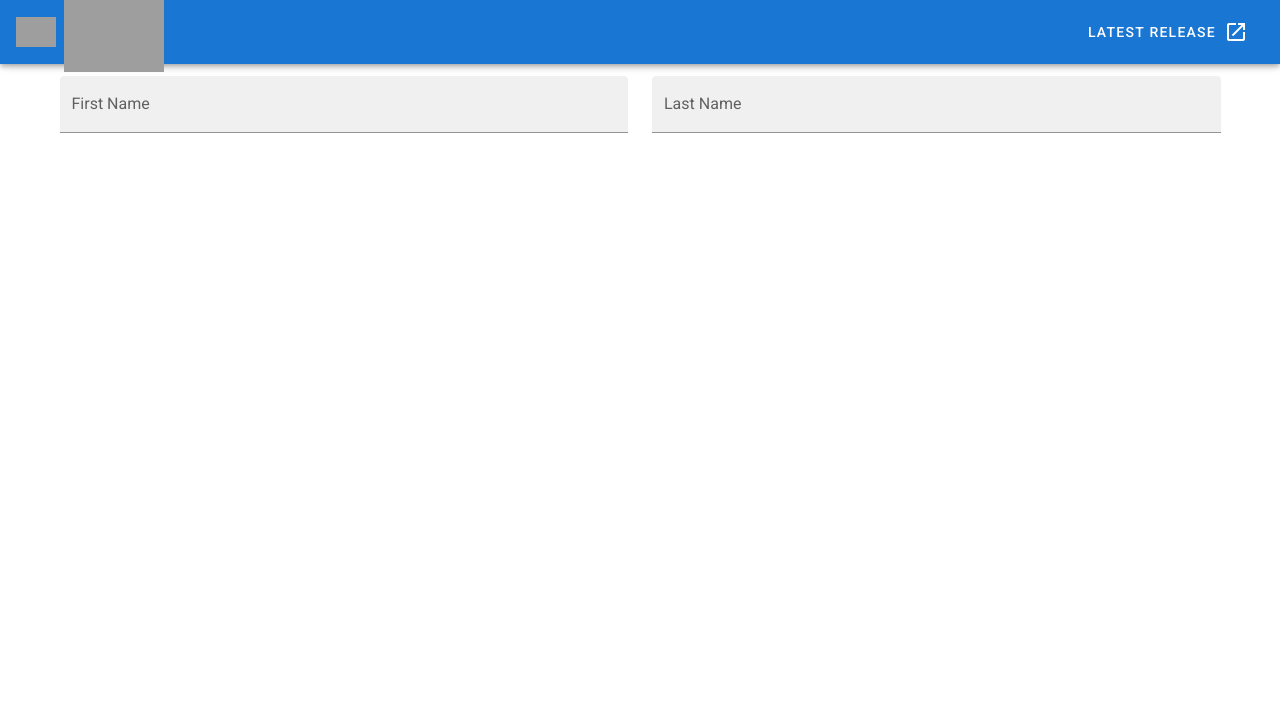
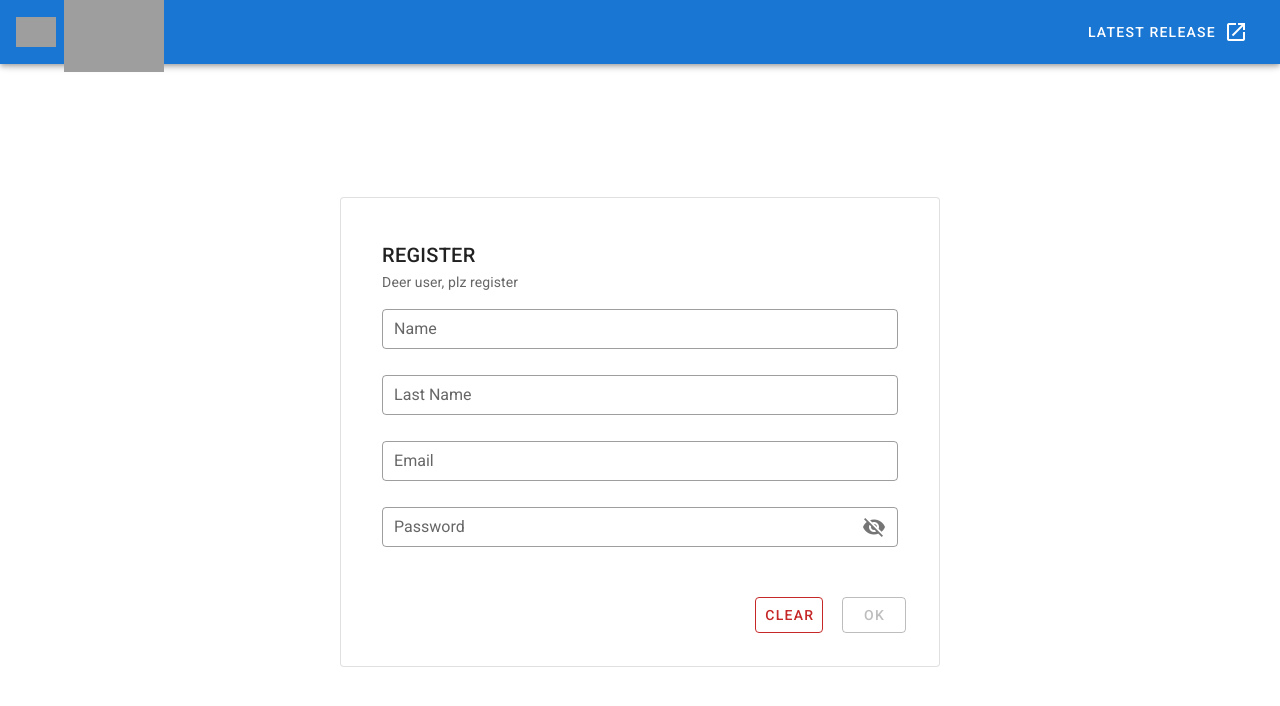
Before and after one commit to mpuseljic/animal-shelter, a Vue app: page /register in a window 1280 px wide. Shown: the top 706 px of the page. Built offline with nearby package versions, Linux system fonts and the light colour scheme; grey boxes are pictures that could not be loaded.

Commit message:
Update RegisterView.vue

```diff
--- a/src/views/RegisterView.vue
+++ b/src/views/RegisterView.vue
@@ -1,43 +1,171 @@
 <template>
-  <v-form>
-    <v-container>
-      <v-row>
-        <v-col
-          cols="12"
-          sm="6"
-        >
+	<v-container fill-height fluid class="background">
+		<v-row align="center" justify="center">
+			<v-col align="center" justify="center" cols="12">
+				<v-card class="card-border" width="600px" outlined>
+					<v-card-title align="left">REGISTER</v-card-title>
+					<v-card-subtitle align="left">
+						Deer user, plz register
+					</v-card-subtitle>
+					<v-card-text>
+						<v-form v-model="valid">
 							<v-text-field
-            v-model="first"
-            label="First Name"
-            filled
-          ></v-text-field>
-        </v-col>
-
-        <v-col
-          cols="12"
-          sm="6"
-        >
+								v-model="firstName"
+								dense
+								label="Name"
+								clearble
+								type="text"
+								outlined></v-text-field>
 							<v-text-field
-            v-model="last"
+								v-model="lastName"
+								dense
 								label="Last Name"
-            filled
-          ></v-text-field>
+								clearble
+								type="text"
+								outlined></v-text-field>
+							<v-text-field
+								v-model="email"
+								dense
+								label="Email"
+								clearble
+								type="text"
+								:rules="[rules.required, rules.email]"
+								outlined></v-text-field>
+							<v-text-field
+								v-model="password"
+								dense
+								label="Password"
+								clearble
+								:append-icon="
+									showIcon ? 'mdi-eye' : 'mdi-eye-off'
+								"
+								:rules="[rules.required, rules.min]"
+								:type="showIcon ? 'text' : 'password'"
+								outlined></v-text-field>
+						</v-form>
+					</v-card-text>
+					<v-card-actions class="card-actions">
+						<v-btn
+							class="btn-right-margin"
+							@click="clearFormData"
+							color="red darken-3"
+							outlined>
+							CLEAR
+						</v-btn>
+						<v-btn
+							:disabled="isButtonDisabled"
+							outlined
+							@click="registerUser()">
+							OK
+						</v-btn>
+					</v-card-actions>
+				</v-card>
 			</v-col>
 		</v-row>
 	</v-container>
-  </v-form>
 </template>
 
+<script>
+import {
+	doc,
+	auth,
+	db,
+	setDoc,
+	createUserWithEmailAndPassword,
+} from "../../firebase.js";
+export default {
+	name: "RegistrationView",
+	components: {},
+	watch: {
+		valid: function (newVal, oldVal) {
+			if (newVal != true) {
+				this.isButtonDisabled = true;
+			} else {
+				this.isButtonDisabled = false;
+			}
+		},
+	},
+	data() {
+		return {
+			isButtonDisabled: false,
+			valid: true,
+			firstName: null,
+			lastName: null,
+			email: null,
+			password: null,
+			showIcon: false,
+			rules: {
+				required: (value) => !!value || "Required.",
+				min: (v) => v?.length >= 6 || "Min 6 characters",
+				email: (v) =>
+					!v ||
+					/^\w+([.-]?\w+)*@\w+([.-]?\w+)*(\.\w{2,3})+$/.test(v) ||
+					"E-mail must be valid",
+			},
+		};
+	},
+	created() {},
+	mounted() {},
+	destroyed() {},
+	methods: {
+		clearFormData() {
+			this.firstName = null;
+			this.lastName = null;
+			this.email = null;
+			this.password = null;
+		},
+		postActionMoveToView() {
+			this.$router.push({ path: "/animals" });
+		},
+		async saveAdditionalData(user, email, firstName, lastName) {
+			await setDoc(doc(db, "users", email), {
+				Email: email,
+				FirstName: firstName,
+				LastName: lastName,
+				AuthorisationType: "USER",
+			});
+		},
+		registerUser() {
+			debugger;
+			const email = this.email;
+			const password = this.password;
+			createUserWithEmailAndPassword(auth, email, password)
+				.then((userCredential) => {
+					debugger;
+					// Signed in
+					const user = userCredential.user;
+					const firstName = this.firstName;
+					const lastName = this.lastName;
+					this.saveAdditionalData(user, email, firstName, lastName);
+					this.postActionMoveToView();
+				})
+				.catch((error) => {
+					debugger;
+					const errorCode = error.code;
+					const errorMessage = error.message;
+					console.log(error, errorCode, errorMessage);
+				});
+		},
+	},
+};
+</script>
 
+<style>
+.card-border {
+	padding: 2%;
+}
 
-<script>
+.card-text-border {
+	padding: 2.5%;
+}
 
-  export default {
-    name: "RegisterView",
-    data(){
-      return {
-        //properties
+.card-actions {
+	display: flex;
+	align-items: center;
+	justify-content: flex-end;
 }
+
+.btn-right-margin {
+	margin-right: 2%;
 }
-  }
-</script>
+</style>
```
Lines whose indentation alone changed are shown as unchanged.
